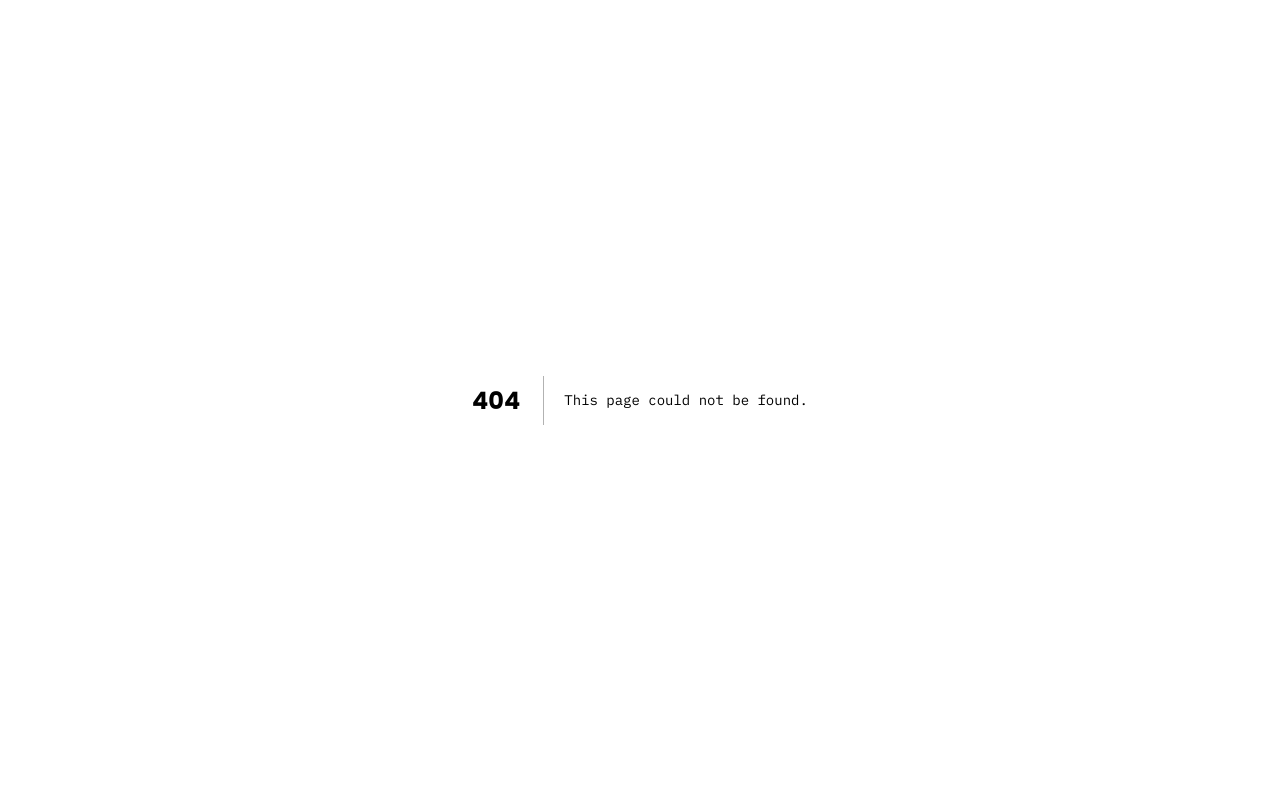
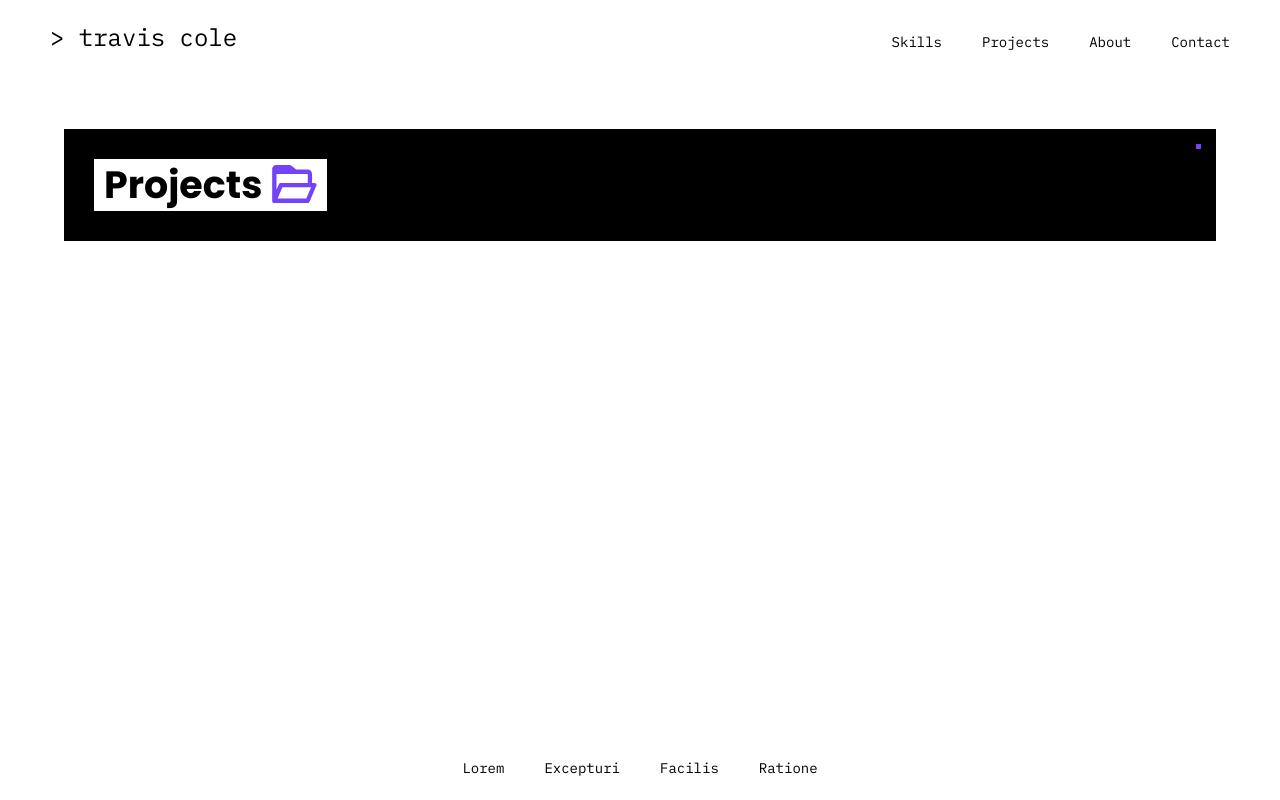
Before and after one commit to iamtraviscole/dev-portfolio, a Next.js app: page /projects in a window 1280 px wide. Before the commit this address had no page. Built offline with nearby package versions, Linux system fonts and the light colour scheme.

Commit message:
create projects page

```diff
--- /dev/null
+++ b/pages/projects.js
@@ -0,0 +1,17 @@
+import React from 'react'
+
+import Layout from '../components/Layout'
+import PageHeader from '../components/PageHeader'
+
+import FolderIcon from '../public/icons/folder_open.svg'
+
+export default function Projects() {
+  return (
+    <Layout
+      title='Projects'
+      description=''
+    >
+      <PageHeader heading='Projects' icon={FolderIcon} />
+    </Layout>
+  )
+}
```
Also changed, not shown: public/icons/folder_open.svg (added).
